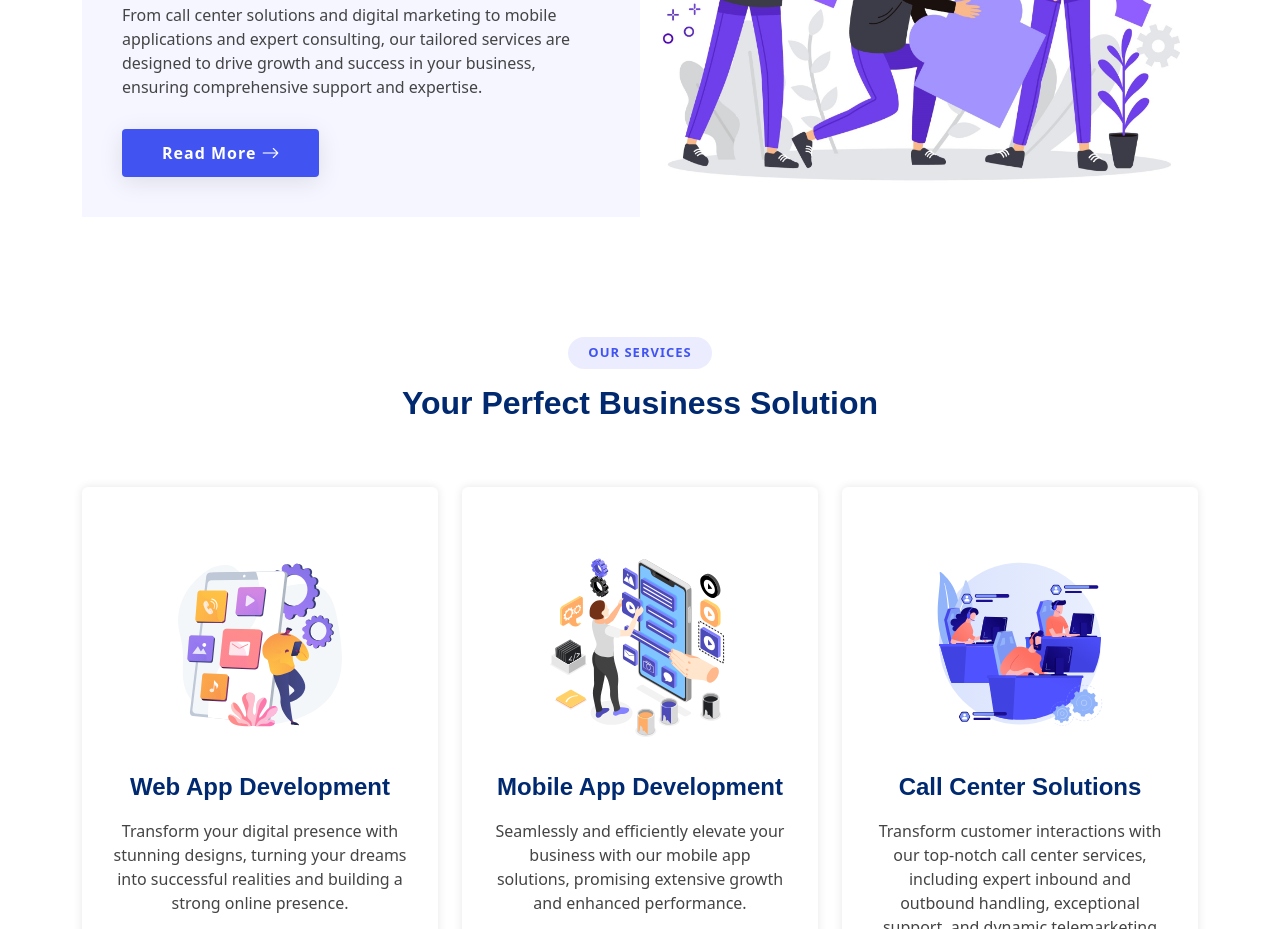
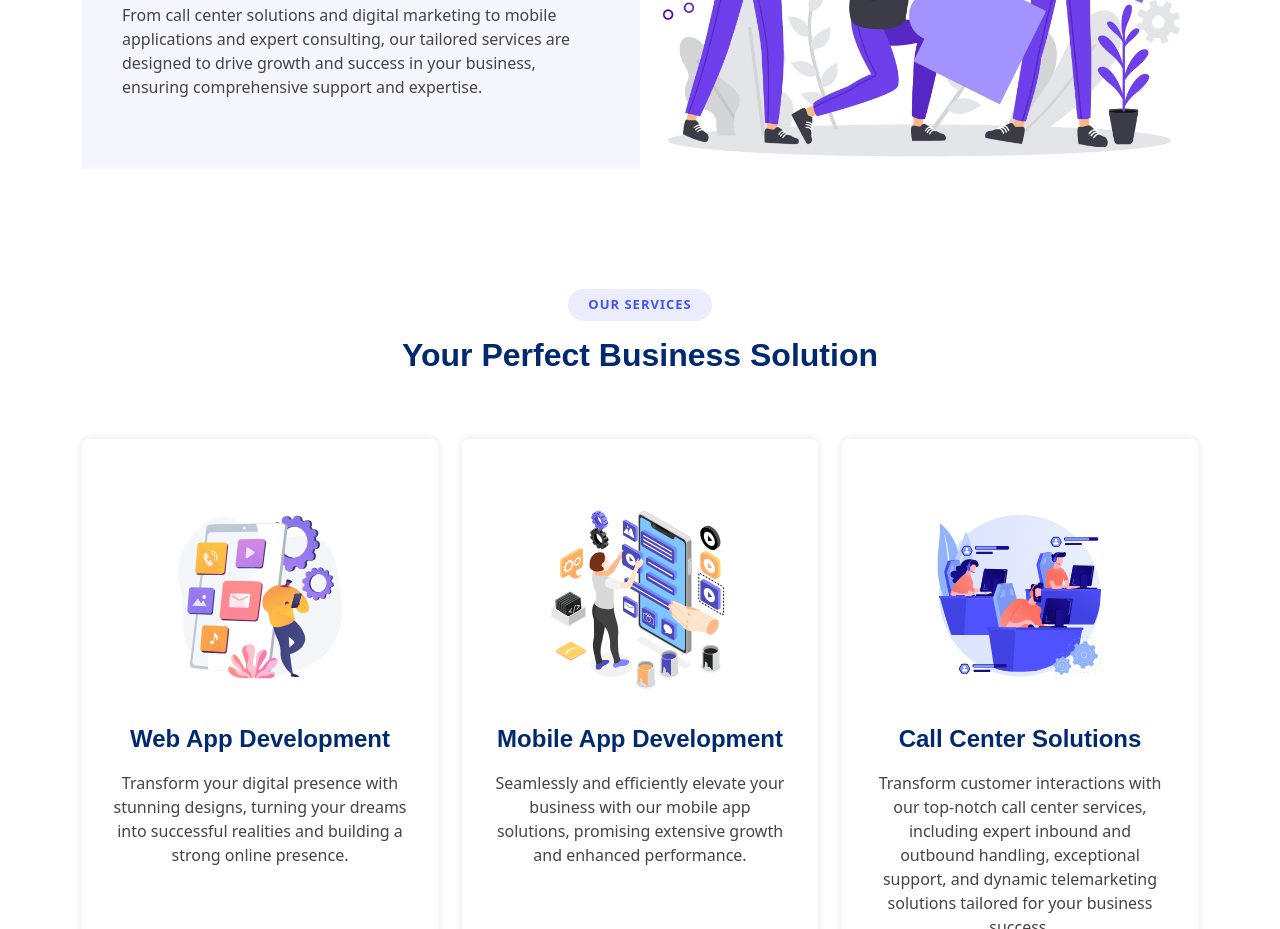
Before and after one commit to Toxicarun/RAPVIS, a plain HTML site: page index.html in a window 1280 px wide. Shown: the part 1154-2083 px from the top of the page. Drawn offline with Linux system fonts and the light colour scheme; a web font is replaced by a local one.

Commit message:
read more hide

```diff
--- a/index.html
+++ b/index.html
@@ -151,7 +151,7 @@
                 From call center solutions and digital marketing to mobile applications and expert consulting, our tailored services are designed
                 to drive growth and success in your business, ensuring comprehensive support and expertise.
               </p>
-              <div class="text-center text-lg-start">
+              <div hidden class="text-center text-lg-start">
                 <a href="#" class="btn-read-more d-inline-flex align-items-center justify-content-center align-self-center">
                   <span>Read More</span>
                   <i class="bi bi-arrow-right"></i>
```
